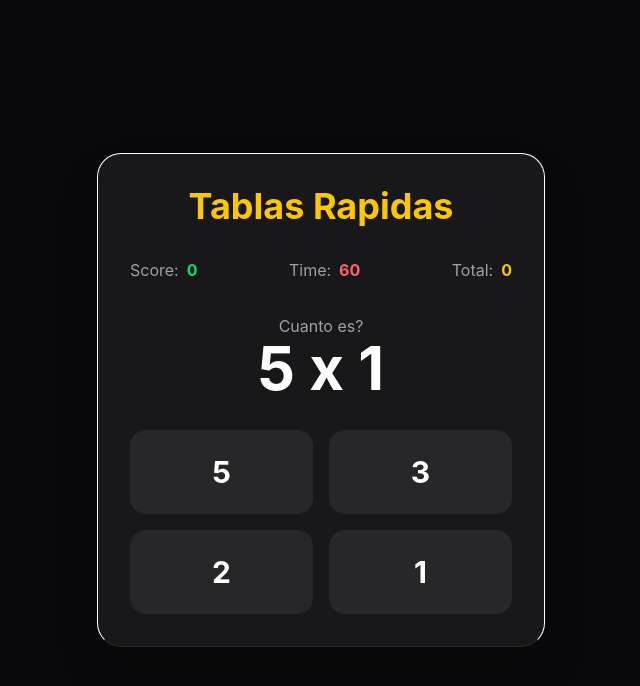
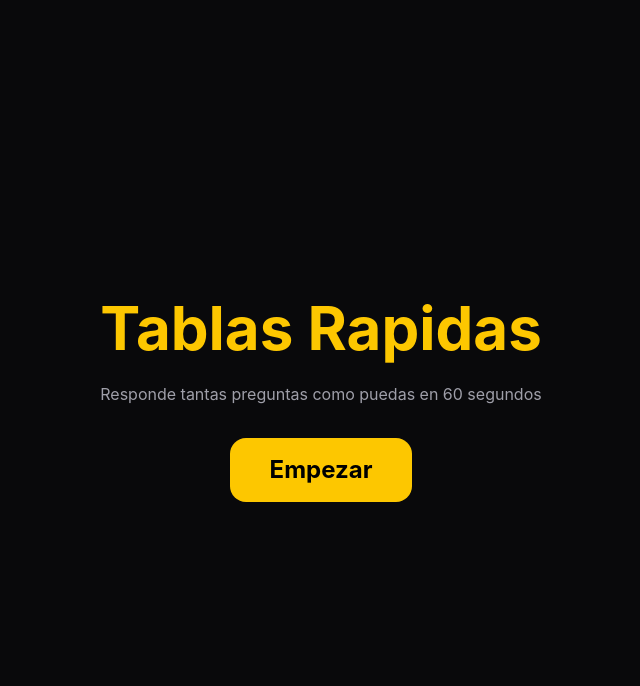
Before and after one commit to JorgeLTC/react-multiply, a React (Vite) app: page / in a window 1280 px wide. Shown: the top 686 px of the page, without its empty margins (319-959 px from the left). Built offline with nearby package versions, Linux system fonts and the light colour scheme.

Commit message:
Separated  screens from game flow and logic
updated screens
made separate components for: menu screen, game screen and results screen

```diff
--- a/src/App.tsx
+++ b/src/App.tsx
@@ -1,6 +1,8 @@
 //import React from 'react'
 import { useState, useEffect } from 'react'
-
+import MenuScreen from "./components/MenuScreen";
+import ResultScreen from "./components/ResultScreen";
+import GameScreen from "./components/GameScreen";
 
 type Question = {
     a: number;
@@ -11,10 +13,13 @@ type Question = {
 type Screen = "menu" | "game" | "results";
 
 function generateQuestion(): Question{
+
     // * Random number between 1 and 10
     const a = Math.floor(Math.random() * 10) + 1;
+
     // * Random number between 1 and 10
     const b = Math.floor(Math.random() * 10) + 1;
+
     // * Return a properly shaped Question object
     return {
         a,
@@ -24,6 +29,7 @@ function generateQuestion(): Question{
 }
 
 function generateOptions(correct: number): number[] {
+
      /*
         * Set automatically prevents duplicates.
 
@@ -31,6 +37,7 @@ function generateOptions(correct: number): number[] {
         * adding 28 twice still results in only one 28
     */
     const options = new Set<number>();
+
     // * Add correct answer first
     options.add(correct);
     /*
@@ -46,6 +53,7 @@ function generateOptions(correct: number): number[] {
             * this may generate numbers from 23 to 33
         */
         const random = correct + Math.floor(Math.random() * 11) - 5;
+
         // * Prevent negative or 0 answers
         if (random > 0) {
             options.add(random);
@@ -74,27 +82,29 @@ export default function App() {
     const [screen, setScreen] = useState<Screen>("menu");
 
     useEffect(() => {
+
         // * Only run timer during gameplay
         if (screen !== "game") return;
 
-        // * Stop timer if it reaches 0
-        if (timeLeft <= 0) {
-            setScreen("results");
-            return;
-        }
+        // * Stop when timer reaches 0
+        if (timeLeft <= 0) return;
 
-        // * Create a timer that runs after 1 second
+        // * Countdown timer
         const timer = setTimeout(() => {
-            // * Reduce timer by 1
             setTimeLeft((prev) => prev - 1);
         }, 1000);
 
-        /*
-           * Cleanup function
+        // * Cleanup old timer
+        return () => clearTimeout(timer);
 
-           * Prevents old timers from stacking up
-        */
-        return () => clearTimeout(timer);
+    }, [screen, timeLeft]);
+
+    useEffect(() => {
+
+        // * Game over condition
+        if (screen === "game" && timeLeft <= 0) {
+            setScreen("results");
+        }
 
     }, [screen, timeLeft]);
 
@@ -122,6 +132,7 @@ export default function App() {
         * and new answer choices.
     */
     function nextQuestion() {
+
         // * Create a new question object
         const q = generateQuestion();
 
@@ -136,6 +147,7 @@ export default function App() {
     }
 
     function startGame() {
+
         // * Reset game values
         setScore(0);
 
@@ -158,6 +170,7 @@ export default function App() {
 
     // * Runs when player clicks an answer button.
     function handleAnswer(option: number) {
+
         // * Prevent multiple clicks
         if (selectedAnswer != null) return;
 
@@ -184,104 +197,33 @@ export default function App() {
         * "what should React draw on screen?"
     */
     return (
+
         // * Main fullscreen container
         <div className='min-h-screen bg-zinc-950 text-white flex items-center justify-center p-6'>
 
-            {/* Main game card */}
-            <div className='w-full max-w-md bg-zinc-900 rounded-3xl p-8 shadow-2xl border border-b-zinc-800'>
+            {/* Game menu screen */}
+            {screen === "menu" && (
+               <MenuScreen onStart={startGame}/>
+            )}
 
-                {/* Game title*/}
-                <h1 className='text-4xl font-bold text-yellow-400 text-center mb-8'>
-                    Tablas Rapidas
-                </h1>
+            {/* Game Screen */}
+            {screen === "game" && (
+                <GameScreen
+                    question={question}
+                    options={options}
+                    score={score}
+                    total={total}
+                    timeLeft={timeLeft}
+                    selectedAnswer={selectedAnswer}
+                    onAnswer={handleAnswer}
+                />
+            )}
 
-                {/* Game score*/}
-                <div className='flex justify-between items-center mb-8'>
-                    <div className='text-zinc-400'>
-                        Score:
-                        <span className='text-green-400 font-bold ml-2'>
-                            {score}
-                        </span>
-                    </div>
+            {/* Result Screen*/}
+            {screen === "results" && (
+                <ResultScreen score={score} onRestart={startGame}/>
+            )}
 
-                    {/* Game timer*/}
-                    <div className='text-zinc-400'>
-                        Time:
-                        <span className='text-red-400 font-bold ml-2'>
-                            {timeLeft}
-                        </span>
-                    </div>
-
-                    <div className='text-zinc-400'>
-                        Total:
-                        <span className='text-yellow-400 font-bold ml-2'>
-                            {total}
-                        </span>
-                    </div>
-                </div>
-
-                {/* Question section */}
-                <div className='text-center mb-8'>
-
-                    {/* Small helper text */}
-                    <p className='text-zinc-400 mb-2-'>
-                        Cuanto es?
-                    </p>
-
-                    {/* Large multiplication question */}
-                    <div className='text-6xl font-bold'>
-                        {question.a} x {question.b}
-                    </div>
-                </div>
-
-                {/* Answer buttons grid */}
-                <div className='grid grid-cols-2 gap-4'>
-
-                    {/* Loop through all answer options */}
-                    {options.map((option) => (
-                        <button
-                            /*
-                                * React needs a unique key
-                                * when rendering lists
-                            */
-                            key={option}
-
-                            /*
-                                * When clicked,
-                                * send selected option
-                                * into handleAnswer()
-                            */
-                            onClick={() => handleAnswer(option)}
-
-                            /*
-                                * Tailwind styling classes
-                            */
-                            className={`
-                                rounded-2xl
-                                py-6
-                                text-3xl
-                                font-bold
-                                transition
-
-                                ${
-                                    // * Conditional UI rendering
-                                    selectedAnswer === null
-                                        ? "bg-zinc-800 hover:bg-yellow-400 hover:text-black"
-                                        : option === question.answer
-                                        ? "bg-green-500 text-white"
-                                        : option === selectedAnswer
-                                        ? "bg-red-500 text-white"
-                                        : "bg-zinc-800 opacity-50"
-                                }
-
-                            `}
-                        >
-                            {/* Button text */}
-                            {option}
-                        </button>
-                    ))}
-                </div>
-            </div>
         </div>
     );
 }
--- /dev/null
+++ b/src/components/GameScreen.tsx
@@ -0,0 +1,103 @@
+type Question = {
+    a: number;
+    b: number;
+    answer: number;
+};
+
+type GameScreenProps = {
+    question: Question;
+
+    options: number[];
+
+    score: number;
+
+    total: number;
+
+    timeLeft: number;
+
+    selectedAnswer: number | null;
+
+    onAnswer: (option: number) => void;
+};
+
+export default function GameScreen({
+    question,
+    options,
+    score,
+    total,
+    timeLeft,
+    selectedAnswer,
+    onAnswer,
+}: GameScreenProps) {
+    return (
+        <div className='w-full max-w-md bg-zinc-900 rounded-3xl p-8 shadow-2xl border border-zinc-800'>
+
+            {/* Top bar */}
+            <div className='flex justify-between items-center mb-8'>
+
+                <div className='text-zinc-400'>
+                    Score:
+                    <span className='text-green-400 font-bold ml-2'>
+                        {score}
+                    </span>
+                </div>
+
+                <div className='text-zinc-400'>
+                    Time:
+                    <span className='text-red-400 font-bold ml-2'>
+                        {timeLeft}
+                    </span>
+                </div>
+
+                <div className='text-zinc-400'>
+                    Total:
+                    <span className='text-yellow-400 font-bold ml-2'>
+                        {total}
+                    </span>
+                </div>
+            </div>
+
+            {/* Question */}
+            <div className='text-center mb-8'>
+                <p className='text-zinc-400 mb-2'>
+                    Cuanto es?
+                </p>
+                <div className='text-6xl font-bold'>
+                    {question.a} x {question.b}
+                </div>
+            </div>
+
+            {/* Answers */}
+            <div className='grid grid-cols-2 gap-4'>
+                {options.map((option) => (
+                    <button
+                        key={option}
+                        onClick={() => onAnswer(option)}
+
+                        className={`
+                            rounded-2xl
+                            py-6
+                            text-3xl
+                            font-bold
+                            transition
+
+                            ${
+                                selectedAnswer === null
+                                ? "bg-zinc-800 hover:bg-yellow-400 hover:text-black"
+
+                                : option === question.answer
+                                ? "bg-green-500 text-white"
+                                : option === selectedAnswer
+                                ? "bg-red-500 text-white"
+
+                                : "bg-zinc-800 opacity-50"
+                            }
+                        `}
+                    >
+                        {option}
+                    </button>
+                ))}
+            </div>
+        </div>
+    );
+}
--- /dev/null
+++ b/src/components/MenuScreen.tsx
@@ -0,0 +1,36 @@
+type MenuScreenProps = {
+    onStart: () => void;
+};
+
+export default function MenuScreen({onStart,}: MenuScreenProps) {
+    return (
+        <div className="text-center">
+
+            <h1 className="text-6xl font-bold text-yellow-400 mb-6">
+                Tablas Rapidas
+            </h1>
+
+            <p className="text-zinc-400 mb-8">
+                Responde tantas preguntas como puedas
+                en 60 segundos
+            </p>
+
+            <button
+                onClick={onStart}
+                className="
+                bg-yellow-400
+                hover:bg-yellow-300
+                text-black
+                font-bold
+                text-2xl
+                px-10
+                py-4
+                rounded-2xl
+                transition
+                "
+            >
+                Empezar
+            </button>
+        </div>
+    );
+}
--- /dev/null
+++ b/src/components/ResultScreen.tsx
@@ -0,0 +1,40 @@
+type ResultScreenProps = {
+    score: number;
+    onRestart: () => void;
+};
+
+export default function ResultScreen({score,onRestart,}: ResultScreenProps) {
+    return (
+        <div className="text-center">
+
+        <h1 className="text-5xl font-bold text-yellow-400 mb-6">
+            Tiempo terminado
+        </h1>
+
+        <div className="text-7xl font-bold text-green-400 mb-4">
+            {score}
+        </div>
+
+        <p className="text-zinc-400 text-xl mb-8">
+            respuestas correctas
+        </p>
+
+        <button
+            onClick={onRestart}
+            className="
+            bg-yellow-400
+            hover:bg-yellow-300
+            text-black
+            font-bold
+            text-2xl
+            px-10
+            py-4
+            rounded-2xl
+            transition
+            "
+        >
+            Jugar otra vez
+        </button>
+        </div>
+    );
+}
```
